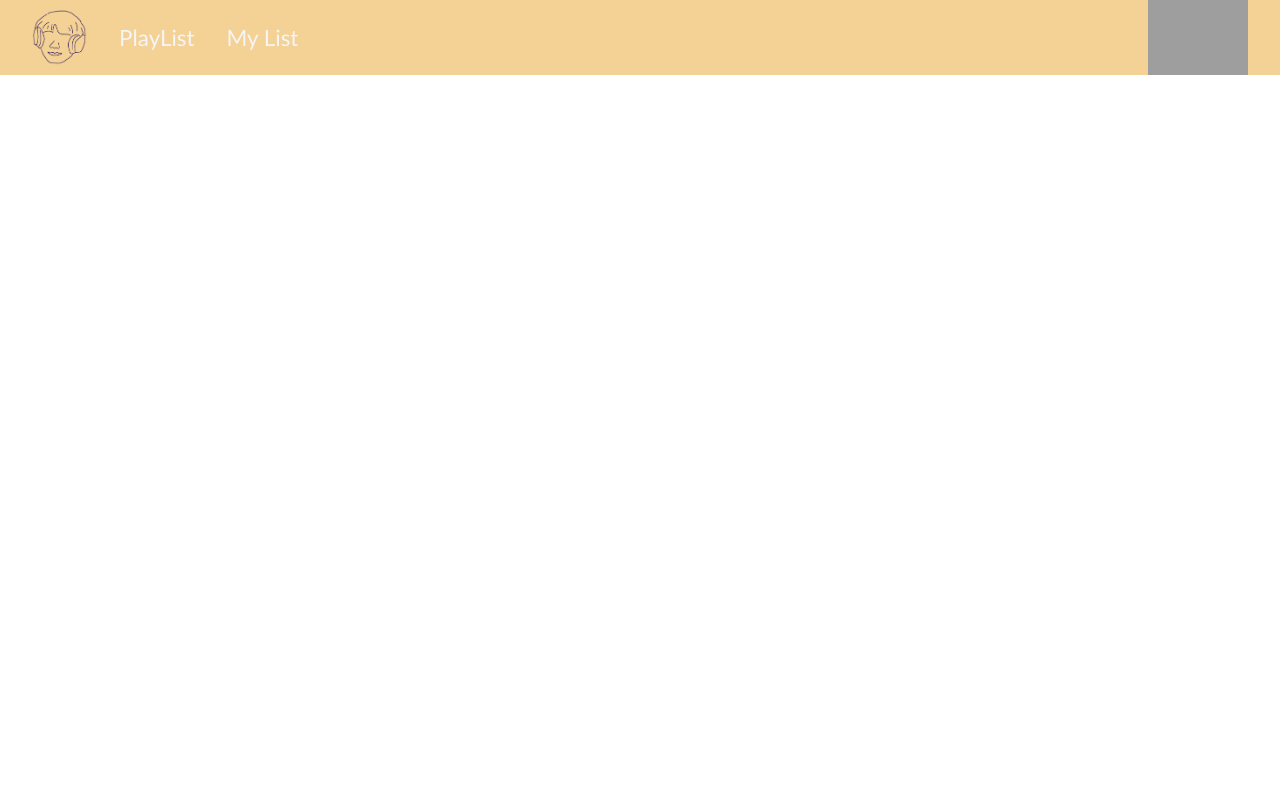
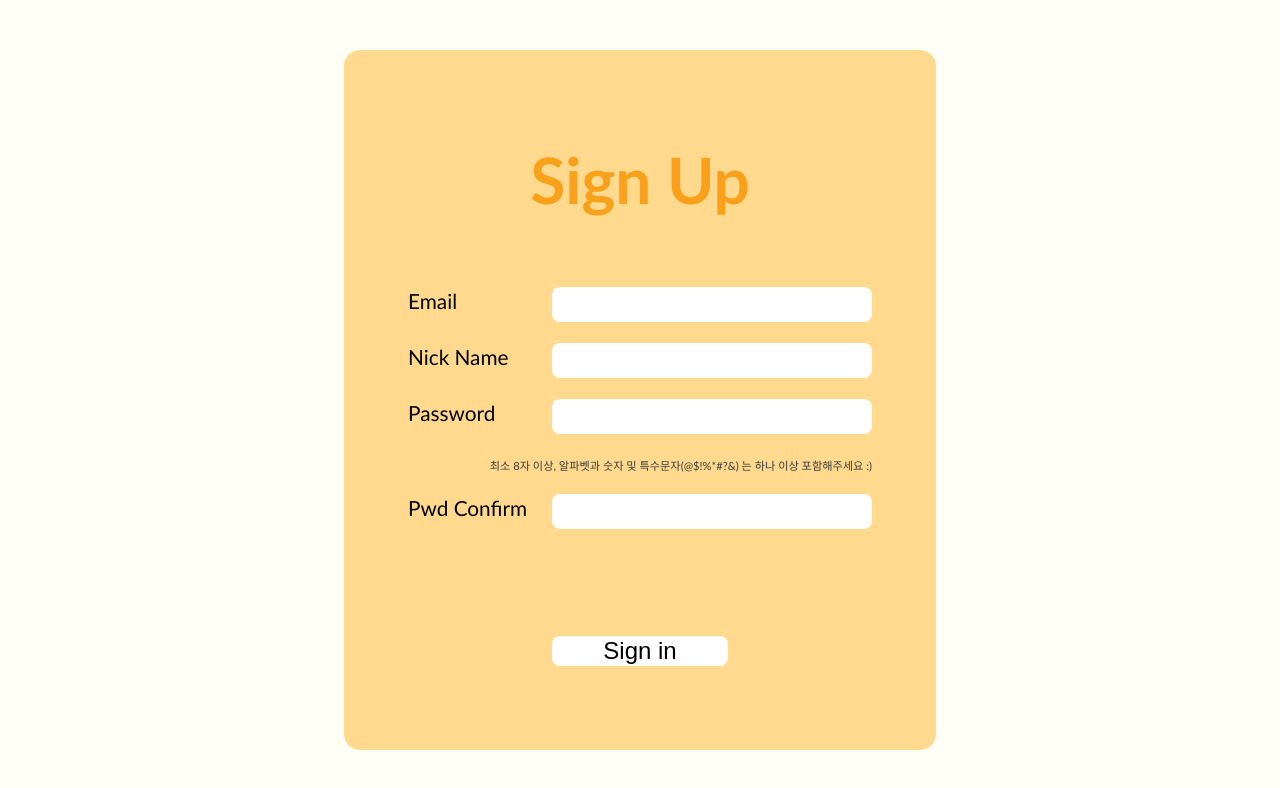
Before and after one commit to codestates/nodongu-client, a React (Create React App) app in the folder client/: page / in a window 1280 px wide. Shown: the top 788 px of the page. Built offline with nearby package versions, Linux system fonts and the light colour scheme; grey boxes are pictures that could not be loaded.

Commit message:
file setting

```diff
--- a/client/src/App.js
+++ b/client/src/App.js
@@ -2,11 +2,8 @@ import React, { Component } from 'react';
 import axios from 'axios';
 import './App.css';
 // import Login from './Components/login/login';
-// import Signup from './Components/signup/signup';
-// import './Components/login/login.css';
-// import './Components/signup/signup.css';
-import Navbar from './Components/navbar/navbar';
-import './Components/navbar/navbar.css';
+import Signup from './Components/signup/signup';
+// import Navbar from './Components/navbar/navbar';
 
 class App extends Component {
   state = {
@@ -49,9 +46,13 @@ class App extends Component {
   };
 
   render() {
-    return <Navbar userInfo={this.state.userInfo} />;
-    // return <Signup onSignUp={this.handleSignUp} />;
-    // return <Login onLogin={this.handleLogin} />;
+    return <Signup onSignUp={this.handleSignUp} />;
+    // return (
+    //   <>
+    //     <Navbar userInfo={this.state.userInfo} />
+    //     <Login onLogin={this.handleLogin} />
+    //   </>
+    // );
   }
 }
 
--- a/client/src/Components/login/login.jsx
+++ b/client/src/Components/login/login.jsx
@@ -1,4 +1,5 @@
 import React, { Component } from 'react';
+import './login.css';
 
 class Login extends Component {
   formRef = React.createRef();
--- a/client/src/Components/navbar/navbar.jsx
+++ b/client/src/Components/navbar/navbar.jsx
@@ -1,4 +1,5 @@
 import React, { Component } from 'react';
+import './navbar.css';
 import logo from '../../Utils/images/logo_3.png';
 
 class Navbar extends Component {
--- a/client/src/Components/signup/signup.jsx
+++ b/client/src/Components/signup/signup.jsx
@@ -1,5 +1,6 @@
 import axios from 'axios';
 import React, { Component } from 'react';
+import './signup.css';
 
 class Signup extends Component {
   state = {
```
